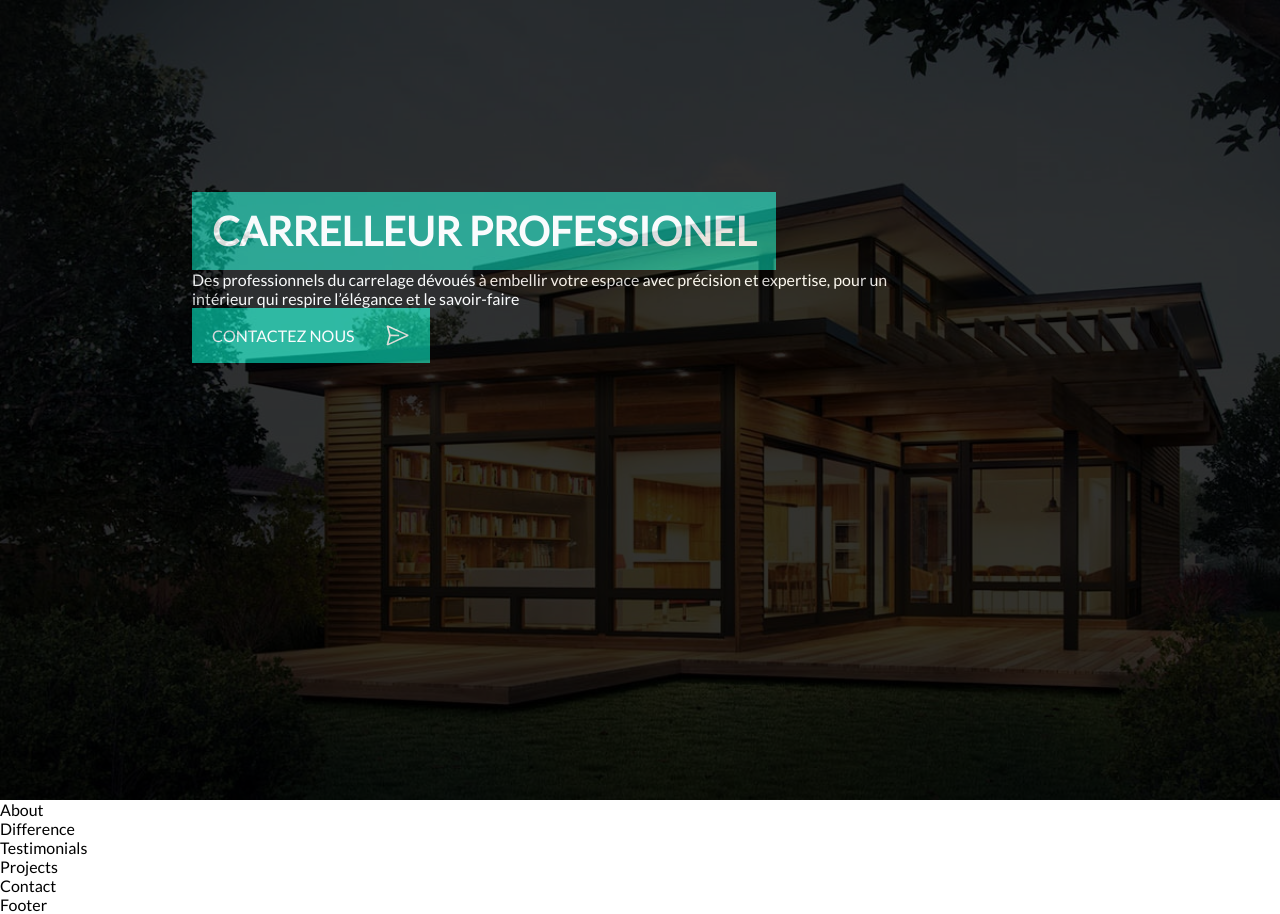
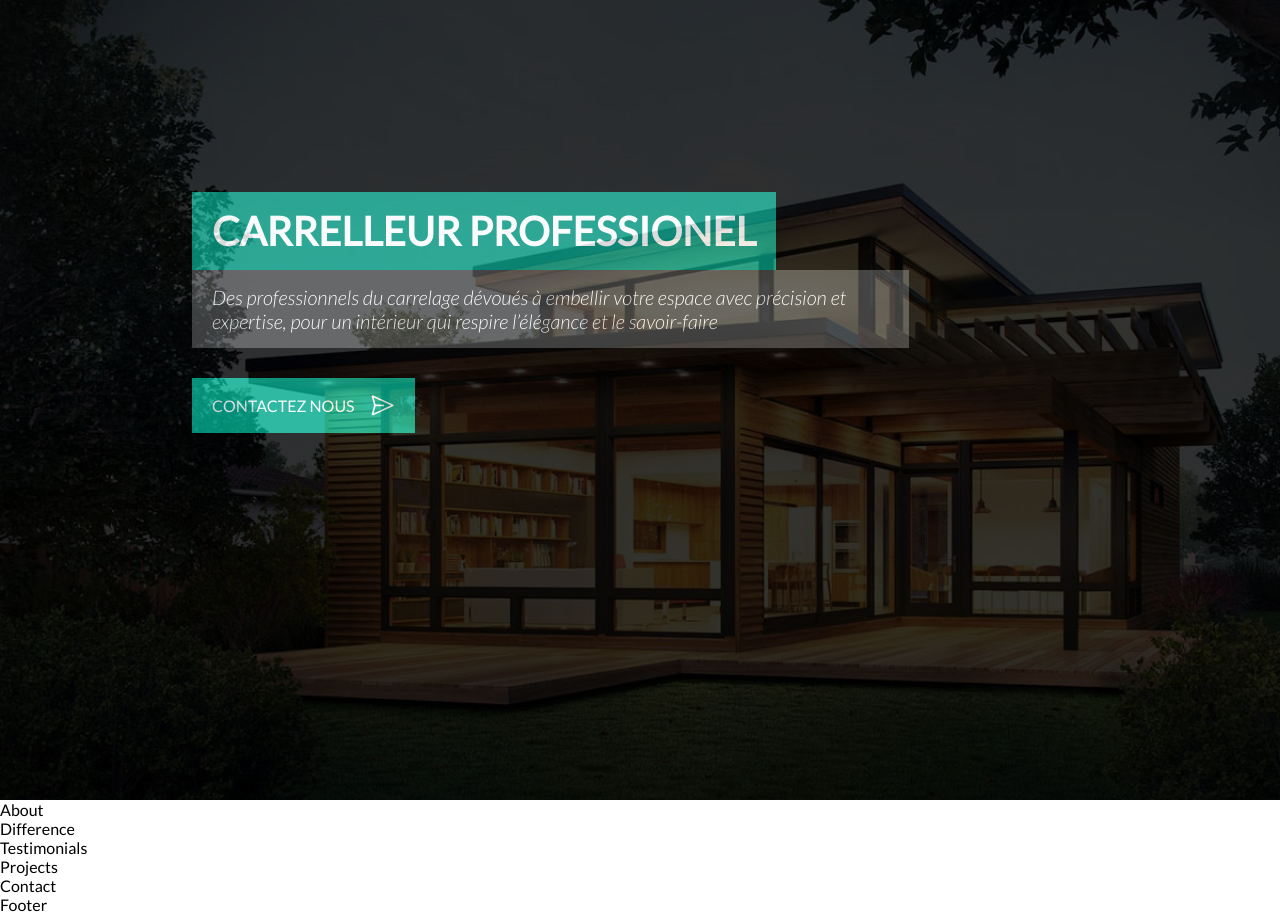
Before and after one commit to dieum512/Pro-carrellage, a React (Create React App) app: page / in a window 1280 px wide. Built offline with nearby package versions, Linux system fonts and the light colour scheme.

Commit message:
Update the styling for home

```diff
--- a/src/components/Home/home.css
+++ b/src/components/Home/home.css
@@ -29,8 +29,8 @@
   padding: 15px 20px;
 }
 
-.info__cont h3 {
-  font-size: 25px;
+.info__cont p {
+  font-size: 20px;
   font-style: italic;
   background: #474747;
   padding: 15px 20px;
@@ -44,7 +44,7 @@
   padding: 10px 20px;
   text-transform: uppercase;
   display: flex;
-  gap: 30px;
+  gap: 15px;
   width: fit-content;
   align-items: center;
 }
```
